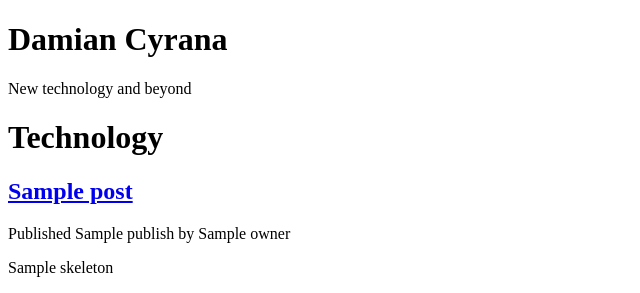
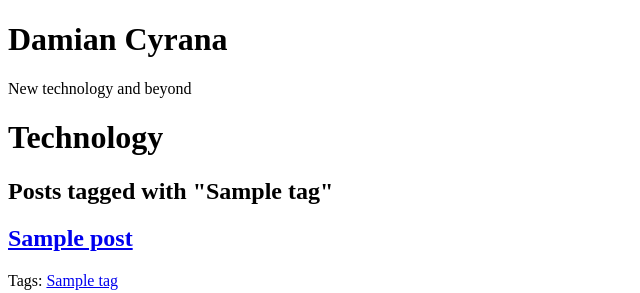
Before and after one commit to damiancyrana/commercial_personal_blog, a Django app: template templates/blog/table_post.html in a window 1280 px wide. Shown: the top 293 px of the page, without its empty margins (0-640 px from the left). Run offline with Django 3.2, Linux system fonts and the light colour scheme; the template is opened without the code that fills it: most values are stand-ins (such as "Sample title", 1, 10 or a date in 2020).

Commit message:
Implemented hashtags

```diff
--- a/blog/models.py
+++ b/blog/models.py
@@ -2,6 +2,7 @@ from django.db import models
 from django.utils import timezone
 from django.contrib.auth.models import User
 from django.urls import reverse
+from taggit.managers import TaggableManager
 
 
 class PostManager(models.Manager):
@@ -24,6 +25,7 @@ class Post(models.Model):
     status = models.CharField(max_length=10, choices=CHOICES, default='draft')
     objects = models.Manager()
     published = PostManager()
+    tags = TaggableManager()
 
     class Meta:
         ordering = ('-publish',)
--- a/blog/urls.py
+++ b/blog/urls.py
@@ -4,6 +4,7 @@ from . import views
 app_name = 'blog'
 
 urlpatterns = [
-    path('', views.PostListView.as_view(), name='table_post'),
+    path('', views.post_list, name='post_list'),
+    path('tag/<slug:tag_slug>/', views.post_list, name='post_list_by_tag'),
     path('<int:year>/<int:month>/<int:day>/<slug:post>/', views.specific_post, name='specific_post'),
 ]
--- a/templates/blog/table_post.html
+++ b/templates/blog/table_post.html
@@ -4,12 +4,23 @@
 
 {% block content %}
     <h1>Technology</h1>
+    {% if tag %}
+        <h2>Posts tagged with "{{ tag.name }}"</h2>
+    {% endif %}
+
     {% for post in posts %}
         <h2><a href="{{ post.get_absolute_url }}">{{ post.title }}</a></h2>
+        <p class="tags">
+            Tags:
+            {% for tag in post.tags.all %}
+                <a href="{% url "blog:post_list_by_tag" tag.slug %}">{{ tag.name }}</a>
+                {% if not forloop.last %}, {% endif %}
+            {% endfor %}
+        </p>
+
         <p class="date">Published {{ post.publish }} by {{ post.owner }}</p>
-
-        {{ post.skeleton|truncatechars:30|linebreaks }}
+        {{ post.skeleton|truncatewords:30|linebreaks }}
     {% endfor %}
 
-    {% include 'blog/pagination.html' with page=page_obj %}
+    {% include "blog/pagination.html" with page=posts %}
 {% endblock %}
```
Also changed, not shown: blog/views.py (+23 -8 lines), blog/migrations/0004_post_tags.py (added).
